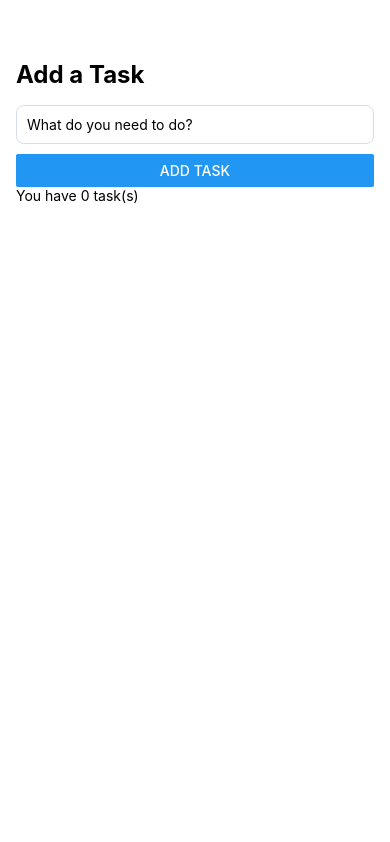
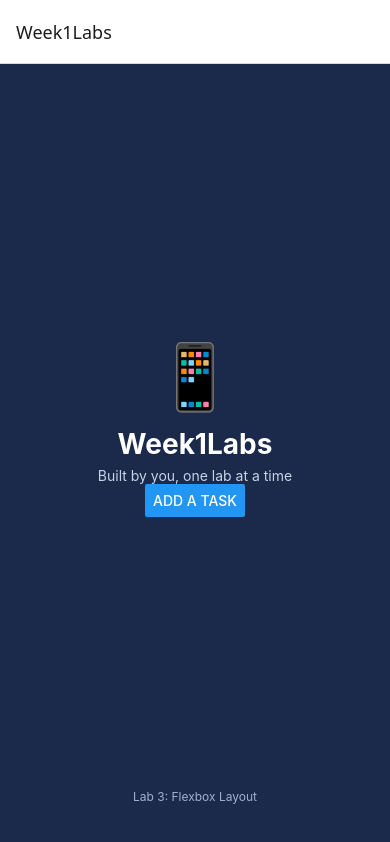
Before and after one commit to kimcabarron137222/CabarronLab, a React Native app: screen /Welcome in a window 390 px wide. Built offline with nearby package versions, Linux system fonts and the light colour scheme.

Commit message:
Lab 5: Navigation between Welcome and AddTask screens

```diff
--- a/App.js
+++ b/App.js
@@ -1,5 +1,26 @@
+import { NavigationContainer } from '@react-navigation/native';
+import { createNativeStackNavigator } from '@react-navigation/native-stack';
+
+import WelcomeScreen from './screens/WelcomeScreen';
 import AddTaskScreen from './screens/AddTaskScreen';
 
+const Stack = createNativeStackNavigator();
+
 export default function App() {
-  return <AddTaskScreen />;
+  return (
+    <NavigationContainer>
+      <Stack.Navigator>
+        <Stack.Screen
+          name="Welcome"
+          component={WelcomeScreen}
+          options={{ title: 'Week1Labs' }}
+        />
+        <Stack.Screen
+          name="AddTask"
+          component={AddTaskScreen}
+          options={{ title: 'Add Task' }}
+        />
+      </Stack.Navigator>
+    </NavigationContainer>
+  );
 }
--- a/screens/WelcomeScreen.js
+++ b/screens/WelcomeScreen.js
@@ -1,12 +1,17 @@
-import { View, Text, StyleSheet } from 'react-native';
+import { View, Text, StyleSheet, Button } from 'react-native';
 
-export default function WelcomeScreen() {
+export default function WelcomeScreen({ navigation }) {
   return (
     <View style={styles.container}>
       <View style={styles.header}>
         <Text style={styles.emoji}>📱</Text>
         <Text style={styles.title}>Week1Labs</Text>
         <Text style={styles.subtitle}>Built by you, one lab at a time</Text>
+
+        <Button
+          title="Add a Task"
+          onPress={() => navigation.navigate('AddTask')}
+        />
       </View>
 
       <View style={styles.footer}>
```
Also changed, not shown: 1 other file (tests, documents, lock files or other folders).
